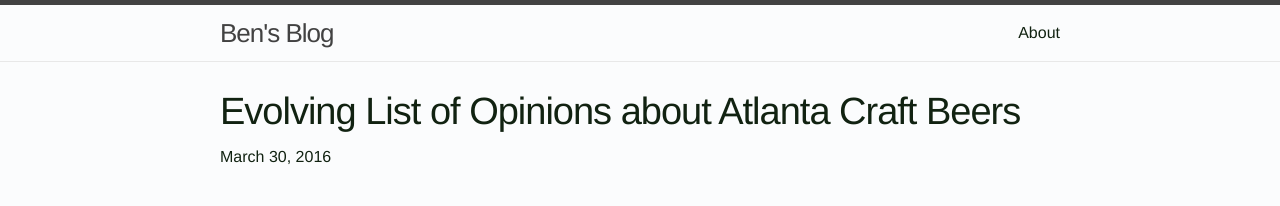
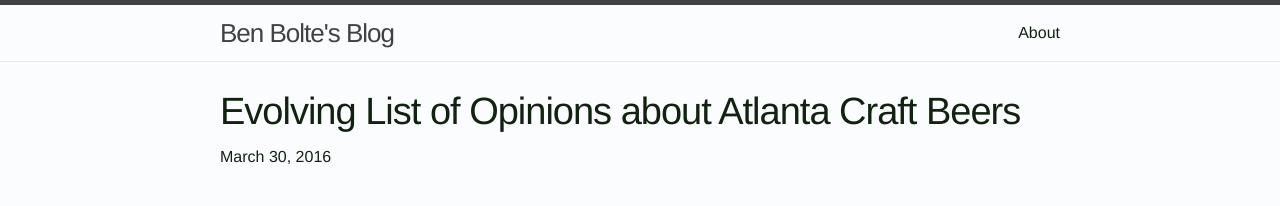
Before and after one commit to codekansas/codekansas.github.io, a Jekyll site: the page built from _posts/2016-03-30-atlanta-craft-beers-list.markdown, in a window 1280 px wide and 900 px high. Shown: the top 206 px of the window. Built offline with Jekyll 4.4.1, drawn with Linux system fonts in a browser that asks for light colours; some of the changed text lies outside the part shown.

Commit message:
Update _config.yml

```diff
--- a/_config.yml
+++ b/_config.yml
@@ -1,5 +1,5 @@
 # Site settings
-title: Ben's Blog
+title: Ben Bolte's Blog
 email: bkbolte18@gmail.com
 description: >
   s = 's = %r; print(s%%s)'; print(s%s)
```
